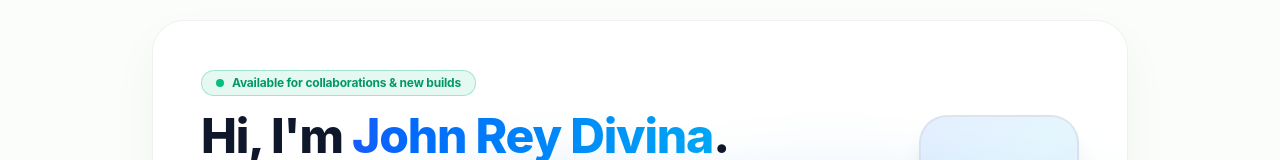
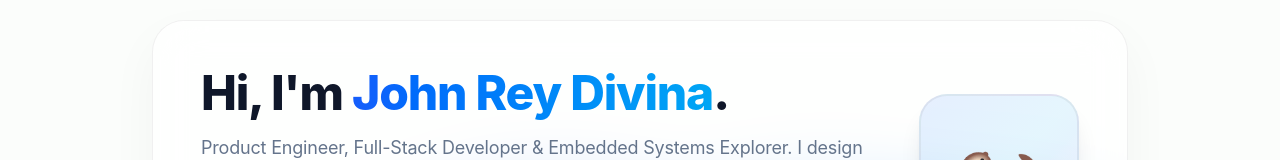
Before and after one commit to JohnDivina/Resursee, a Next.js app: page /about in a window 1280 px wide. Shown: the part 142-302 px from the top of the page. Built offline with nearby package versions, Linux system fonts and the light colour scheme; no server answers.

Commit message:
style(about): remove 'Available for collaborations & new builds' badge

```diff
--- a/src/app/about/page.tsx
+++ b/src/app/about/page.tsx
@@ -87,11 +87,6 @@ export default function AboutPage() {
         {/* 1. Hero Profile Header */}
         <section className="relative flex flex-col items-start md:flex-row md:items-center justify-between gap-8 rounded-[32px] border border-[var(--color-rule)] bg-[var(--color-paper-card)]/80 backdrop-blur-xl p-8 sm:p-12 shadow-[0_20px_50px_rgba(0,0,0,0.04)]">
           <div className="space-y-4 max-w-2xl">
-            <div className="inline-flex items-center gap-2 rounded-full border border-emerald-500/30 bg-emerald-500/10 px-3.5 py-1 text-xs font-bold text-emerald-600 dark:text-emerald-400">
-              <span className="h-2 w-2 rounded-full bg-emerald-500 animate-pulse" />
-              <span>Available for collaborations & new builds</span>
-            </div>
-
             <h1 className="text-3xl sm:text-5xl font-extrabold tracking-tight text-[var(--color-ink)]">
               Hi, I&apos;m <span className="bg-gradient-to-r from-blue-600 to-sky-500 bg-clip-text text-transparent">John Rey Divina</span>.
             </h1>
```
